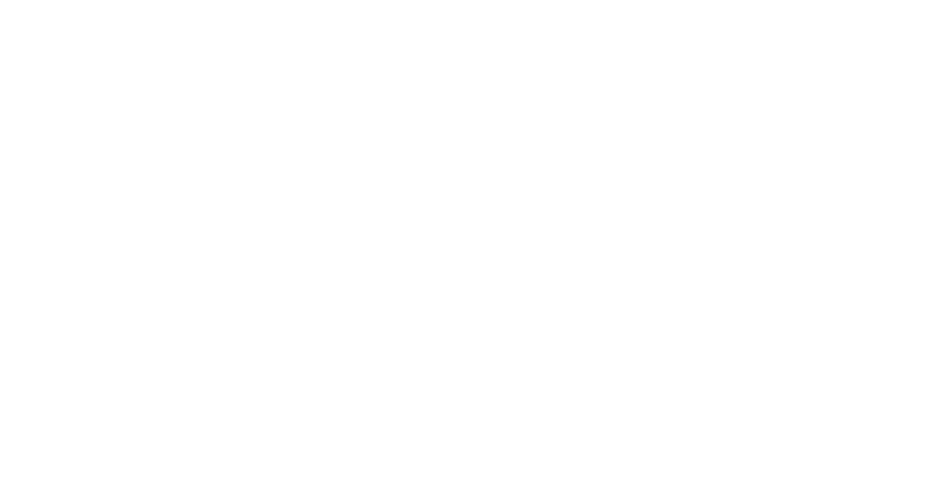
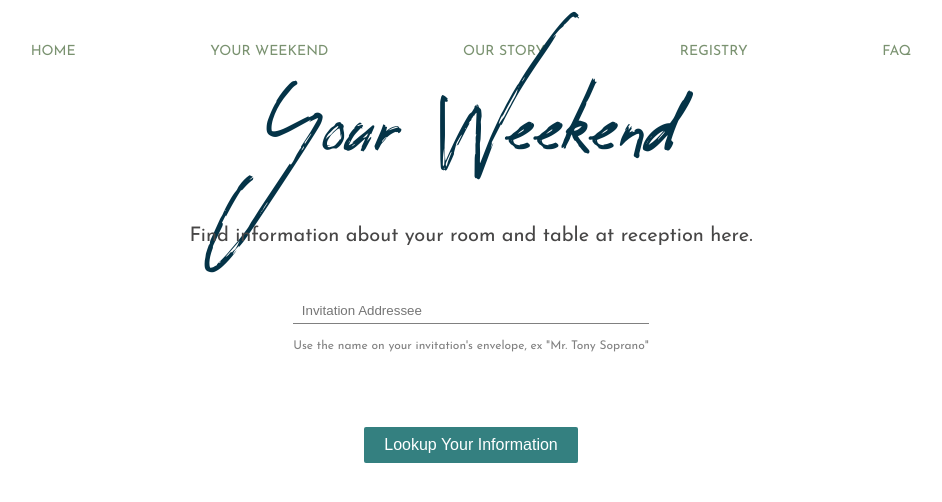
Before and after one commit to syneva-runyan/kyle-and-syneva, a React (Vite) app: page /wedding-info in a window 1280 px wide. Before the commit this address had no page. Shown: the top 502 px of the page, without its empty margins (169-1111 px from the left). Built offline with nearby package versions, Linux system fonts and the light colour scheme.

Commit message:
replace rsvp with your  weekend info tab

```diff
--- a/src/App.tsx
+++ b/src/App.tsx
@@ -7,6 +7,7 @@
 import RSVP from './blocks/RSVP';
 import { useState } from 'react';
 import Registry from './blocks/Registry';
+import WeddingInfo from './Components/WeddingInfo/WeddingInfo';
 
 export default function App() {
   return (
@@ -18,6 +19,7 @@
           <Route path="faq" element={<FAQ />} />
           <Route path="rsvp" element={<RSVP />} />
           <Route path='registry' element={<Registry/>} />
+          <Route path="wedding-info" element={<WeddingInfo />} />
           <Route path="nothing-here" element={<ComingSoon />} />
         </Route>
       </Routes>
@@ -43,13 +45,10 @@
             <Link to="/">Home</Link>
           </li>
           <li className='navItem'>
-            <Link to="/rsvp">RSVP</Link>
+            <Link to="/wedding-info">Your Weekend</Link>
           </li>
           <li className='navItem'>
             <Link to="/our-story">Our Story</Link>
-          </li>
-          <li className='navItem'>
-            <Link to="/nothing-here">Wedding Party</Link>
           </li>
           <li className='navItem'>
             <Link to="/registry">Registry</Link>
--- a/src/Components/RSVP/Questionaire.tsx
+++ b/src/Components/RSVP/Questionaire.tsx
@@ -21,6 +21,8 @@
     },
     foodPreferences: string,
     stayingOnsite: "no" | "yes-sat" | "yes-thur-sat" | "yes-fri-sat" | null,
+    lodgingAssignment: string | null,
+    receptionTable: string | null,
 }
 
 export interface guestInfoType {
--- /dev/null
+++ b/src/Components/WeddingInfo/LookUpInfo.tsx
@@ -0,0 +1,79 @@
+import { useState } from "react";
+// import "./Lookup.css";
+import { LookupResponse, lookup } from "../../api/lookup";
+// import type { LookupResponse } from "../../api/lookup";
+
+export default function Lookup({ setGuestInfo }: { setGuestInfo: React.Dispatch<React.SetStateAction<any>> }) {
+    const [ isError, setIsError] = useState<boolean>(false);
+    const [isLookingUp, setIsLookingUp] = useState<boolean>(false);
+    const [addressee, setAddressee] = useState("");
+    const [suggestion, setSuggestion] = useState({ name: "", partyMembers: "" });
+
+    const onSubmit = (e: any) => {
+        e.preventDefault();
+        e.stopPropagation();
+        lookupRSVP(addressee);
+    }
+
+    const handleError = () => {
+        setIsError(true);
+        setIsLookingUp(false);
+    }
+
+    const lookupRSVP = async (addressee: string) => {
+        setIsLookingUp(true);
+        setIsError(false);
+        try {
+             const invite: LookupResponse = await lookup(addressee);
+            setIsLookingUp(false);
+            if (invite?.guestData?.match) {
+                setGuestInfo(invite.guestData.match);
+            } else if (invite?.guestData?.suggestion) {
+                // @ts-ignore
+                setSuggestion(invite.guestData.suggestion);
+            }
+        } catch(e) {
+            handleError();
+            return;
+        }
+    }
+
+    const onAddresseeChange = (value: string) => {
+        setAddressee(value)
+
+        if (value == "") {
+            setSuggestion({ name: "", partyMembers: "" })
+        }
+    }
+
+
+    return (
+        <div className="rsvp-lookup">
+            <form className="rsvp-lookup__form" onSubmit={onSubmit}>
+                <div className="rsvp-lookup__inputs">
+                    <div className="floating-label">
+                        <input id="first-name" placeholder="&nbsp;Invitation Addressee" value={addressee} onChange={(e) => onAddresseeChange(e.target.value)} />
+                        <label
+                            htmlFor="first-name">Invitation Addressee</label>
+                        <span className="rsvp-lookup__helper">
+                            {isError && <p>Uh oh! Something went wrong - please try again.</p>}
+                            {suggestion?.name ?
+                                <span>Did you mean{" "}
+                                    <button
+                                        type="button"
+                                        className="rsvp-lookup__suggestion asside"
+                                        onClick={() => {
+                                            setGuestInfo(suggestion)
+                                        }}
+                                        disabled={isLookingUp}
+                                    >
+                                        {suggestion.name}
+                                    </button>?</span> : 'Use the name on your invitation\'s envelope, ex "Mr. Tony Soprano"'}
+                        </span>
+                    </div>
+                </div>
+                <button className="rsvp-lookup__btn" type="submit">{isLookingUp ? "Searching..." : "Lookup Your Information"}</button>
+            </form>
+        </div>
+    )
+}
--- /dev/null
+++ b/src/Components/WeddingInfo/WeddingInfo.css
@@ -0,0 +1,3 @@
+.weddingInfo {
+    text-align: center;
+}
--- /dev/null
+++ b/src/Components/WeddingInfo/WeddingInfo.tsx
@@ -0,0 +1,21 @@
+import { useState } from 'react';
+import LookupInfo from './LookUpInfo';
+import './WeddingInfo.css';
+import YourWeekend from './YourWeekend';
+import { guestInfoType } from '../RSVP/Questionaire';
+
+function WeddingInfo() {
+    const [guestInfo, setGuestInfo] = useState<guestInfoType | undefined>(undefined);
+    if (guestInfo) {
+        return <YourWeekend guestInfo={guestInfo} searchAnotherParty={() => { setGuestInfo(undefined)}}/>;
+    }
+    return (
+        <div className='weddingInfo'>
+            <h1>Your Weekend</h1>
+            <p>Find information about your room and table at reception here.</p>
+            <LookupInfo setGuestInfo={setGuestInfo} />
+        </div>
+    );
+}
+
+export default WeddingInfo;
--- /dev/null
+++ b/src/Components/WeddingInfo/YourWeekend.tsx
@@ -0,0 +1,20 @@
+import { guestInfoType } from '../RSVP/Questionaire';
+
+function YourWeekend({ guestInfo, searchAnotherParty }: { guestInfo: guestInfoType, searchAnotherParty: any }) {
+    return (
+        <div className='weddingInfo'>
+            <h2>{guestInfo.name}</h2>
+            <p>
+                <strong>Room Assignment</strong><br/>
+                <span>{guestInfo.partyMembers[0].lodgingAssignment || "Check back here again soon!"} </span>
+            </p>
+            <p>
+                <strong>Reception Table</strong><br/>
+                <span>{guestInfo.partyMembers[0].receptionTable ||  "Check back here again soon!" }</span>
+            </p>
+            <button className="rsvp-lookup__btn" onClick={searchAnotherParty}>Search Another Party</button>
+        </div>
+    );
+}
+
+export default YourWeekend;
--- a/src/Components/WeekendItinerary.tsx
+++ b/src/Components/WeekendItinerary.tsx
@@ -18,6 +18,7 @@
                 <li><strong>12:30pm - 2pm</strong> Lunch</li>
                 <li><strong>2:30pm - 5pm</strong> (Optional) Non-alcoholic and alcoholic group tastings followed by Singo</li>
                 <li><strong>5pm - 6pm</strong> (Wedding Party Only*) Wedding Rehearsal</li>
+                <li><strong>6pm - 7pm</strong>  Cocktails & Apps</li>
                 <li><strong>7pm - 8pm</strong>  Rehearsal Dinner</li>
                 <p><em>*all other events are open to all guests</em></p>
             </ul>
```
Also changed, not shown: 1 other file (tests, documents, lock files or other folders).
